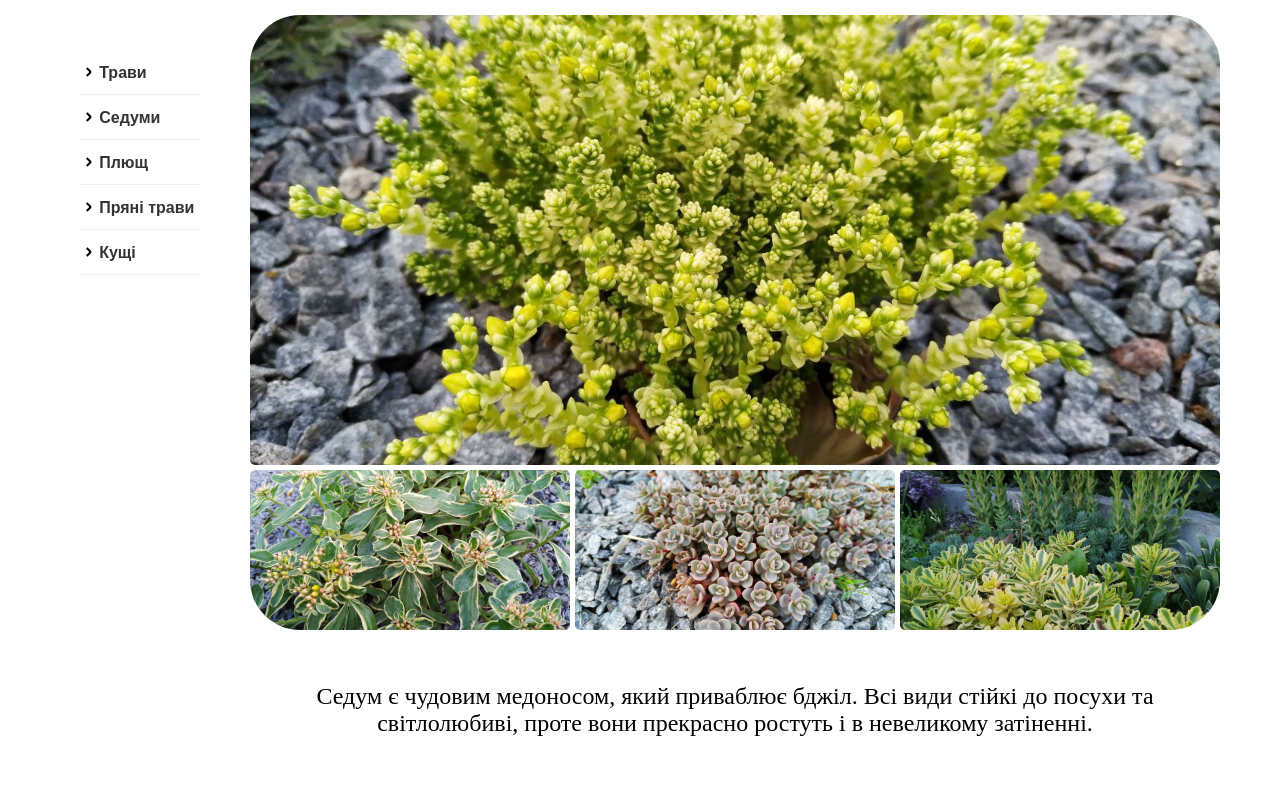
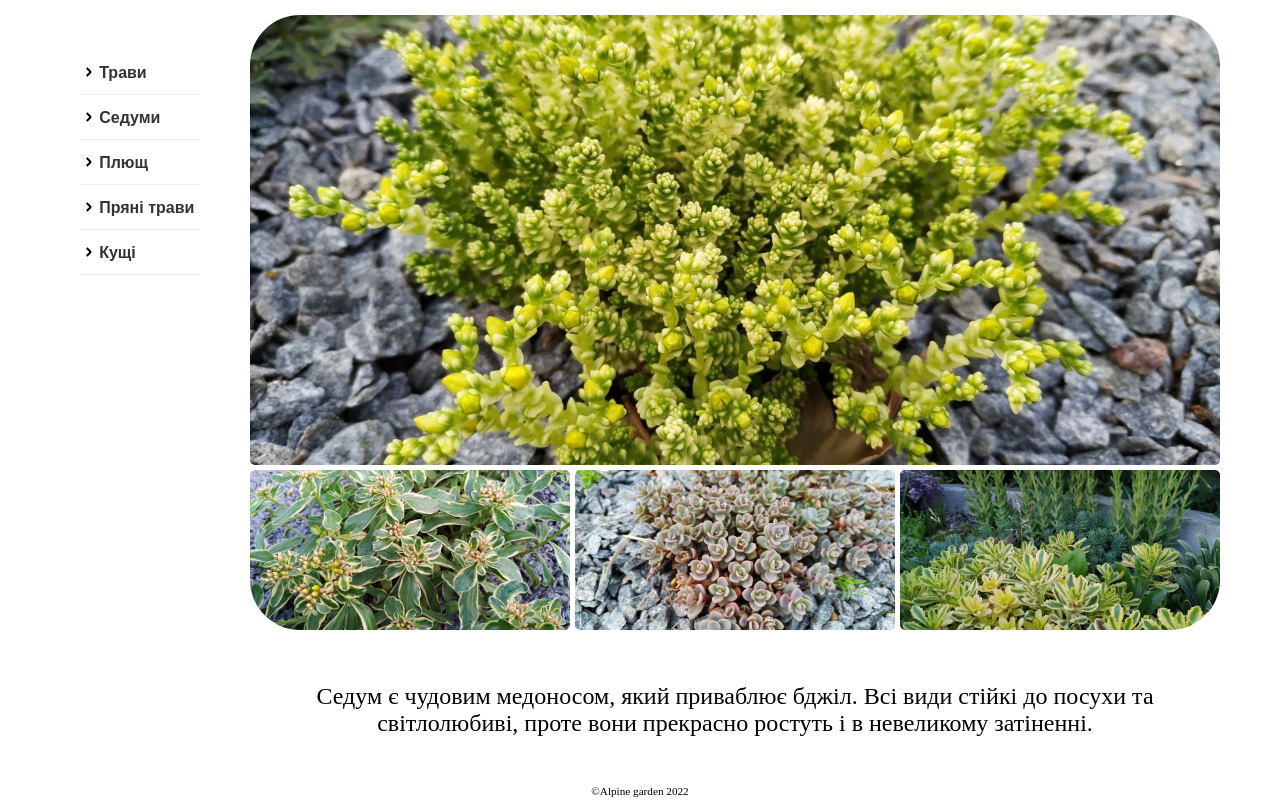
Before and after one commit to wwwowka/task_js_dom, a plain HTML site: page index.html in a window 1280 px wide. Shown: the part 189-994 px from the top of the page. Drawn offline with Linux system fonts and the light colour scheme.

Commit message:
fix footer

```diff
--- a/index.html
+++ b/index.html
@@ -29,7 +29,7 @@
 
             </div>
         </main>
-        <footer></footer>
+        <footer class="footer">©Alpine garden 2022</footer>
     </div>
 
     <script src="script.js"></script>
--- a/styles.css
+++ b/styles.css
@@ -232,3 +232,8 @@ img {
   max-height: 800px;
   object-fit: cover;
 }
+
+.footer{
+  text-align: center;
+  font-size: 0.7em;
+}
```
